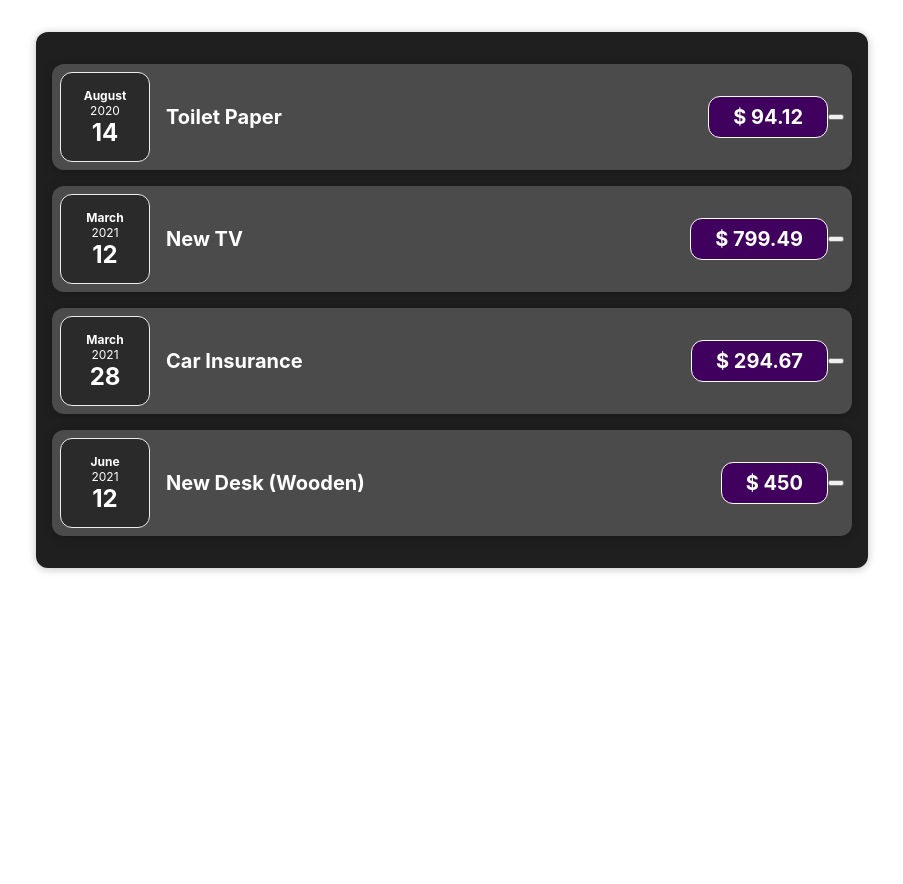
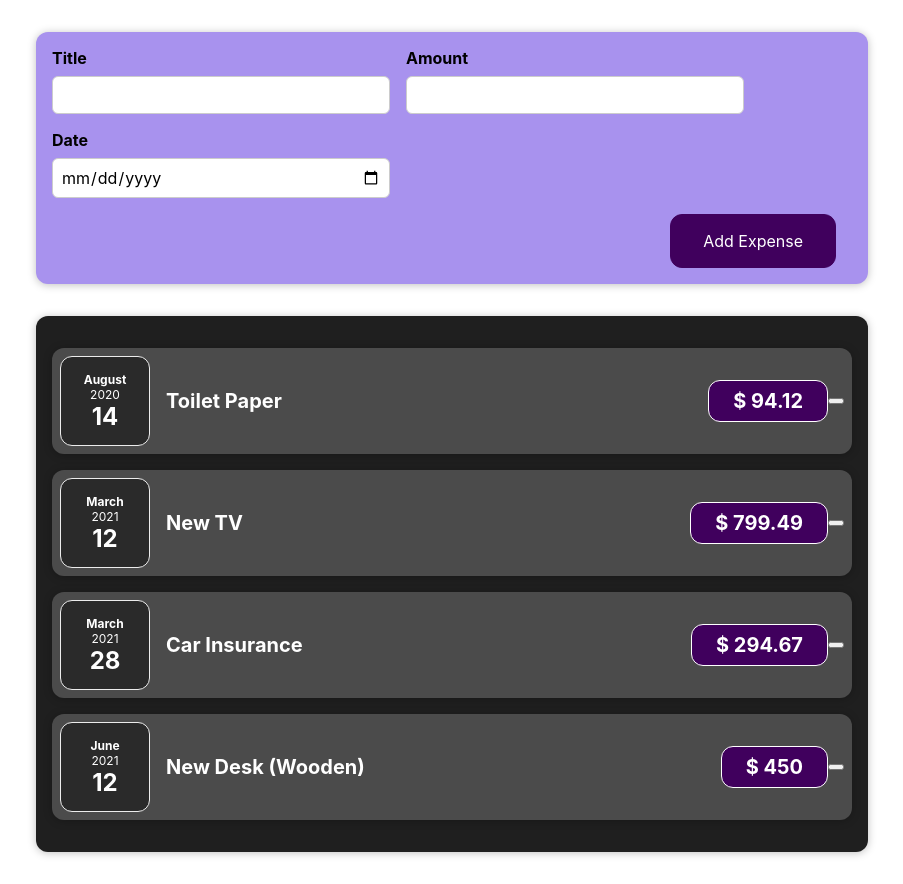
Before and after one commit to Francisco-BT/react-complete-guide, a React (Create React App) app: page / in a window 1280 px wide. Shown: the whole page, without its empty margins (188-1091 px from the left). Before the commit the page ends 800 px from the top, so only its background shows below. Built offline with nearby package versions, Linux system fonts and the light colour scheme.

Commit message:
feat: add NexExpense component

```diff
--- a/src/App.js
+++ b/src/App.js
@@ -1,4 +1,5 @@
 import Expenses from "./components/Expenses/Expenses";
+import NewExpense from "./components/NewExpense/NewExpense";
 
 function App() {
   const expenses = [
@@ -25,6 +26,7 @@ function App() {
 
   return (
     <div className="App">
+      <NewExpense />
       <Expenses expenses={expenses} />
     </div>
   );
--- /dev/null
+++ b/src/components/NewExpense/ExpenseForm.css
@@ -0,0 +1,26 @@
+.new-expense__controls {
+  display: flex;
+  flex-wrap: wrap;
+  gap: 1rem;
+  margin-bottom: 1rem;
+  text-align: left;
+}
+
+.new-expense__control label {
+  font-weight: bold;
+  margin-bottom: 0.5rem;
+  display: block;
+}
+
+.new-expense__control input {
+  font: inherit;
+  padding: 0.5rem;
+  border-radius: 6px;
+  border: 1px solid #ccc;
+  width: 20rem;
+  max-width: 100%;
+}
+
+.new-expense__actions {
+  text-align: right;
+}
--- /dev/null
+++ b/src/components/NewExpense/ExpenseForm.js
@@ -0,0 +1,33 @@
+import React from "react";
+
+import "./ExpenseForm.css";
+
+const ExpenseForm = () => {
+  const titleChangeHandler = (event) => {
+    console.log(event.target.value);
+  };
+
+  return (
+    <form action="">
+      <div className="new-expense__controls">
+        <div className="new-expense__control">
+          <label htmlFor="">Title</label>
+          <input type="text" name="" id="" onChange={titleChangeHandler} />
+        </div>
+        <div className="new-expense__control">
+          <label htmlFor="">Amount</label>
+          <input type="number" min="0.01" step="0.01" name="" id="" />
+        </div>
+        <div className="new-expense__control">
+          <label htmlFor="">Date</label>
+          <input type="date" min="2019-01-01" max="2022-12-31" name="" id="" />
+        </div>
+      </div>
+      <div className="new-expense__actions">
+        <button type="submit">Add Expense</button>
+      </div>
+    </form>
+  );
+};
+
+export default ExpenseForm;
--- /dev/null
+++ b/src/components/NewExpense/NewExpense.css
@@ -0,0 +1,38 @@
+.new-expense {
+  background-color: #a892ee;
+  padding: 1rem;
+  margin: 2rem auto;
+  width: 50rem;
+  max-width: 95%;
+  border-radius: 12px;
+  text-align: center;
+  box-shadow: 0 1px 8px rgba(0, 0, 0, 0.25);
+}
+
+.new-expense button {
+  font: inherit;
+  cursor: pointer;
+  padding: 1rem 2rem;
+  border: 1px solid #40005d;
+  background-color: #40005d;
+  color: white;
+  border-radius: 12px;
+  margin-right: 1rem;
+}
+
+.new-expense button:hover,
+.new-expense button:active {
+  background-color: #510674;
+  border-color: #510674;
+}
+
+.new-expense button.alternative {
+  color: #220131;
+  border-color: transparent;
+  background-color: transparent;
+}
+
+.new-expense button.alternative:hover,
+.new-expense button.alternative:active {
+  background-color: #ddb3f8;
+}
--- /dev/null
+++ b/src/components/NewExpense/NewExpense.js
@@ -0,0 +1,14 @@
+import React from "react";
+
+import ExpenseForm from "./ExpenseForm";
+import "./NewExpense.css";
+
+const NewExpense = () => {
+  return (
+    <div className="new-expense">
+      <ExpenseForm />
+    </div>
+  );
+};
+
+export default NewExpense;
```
